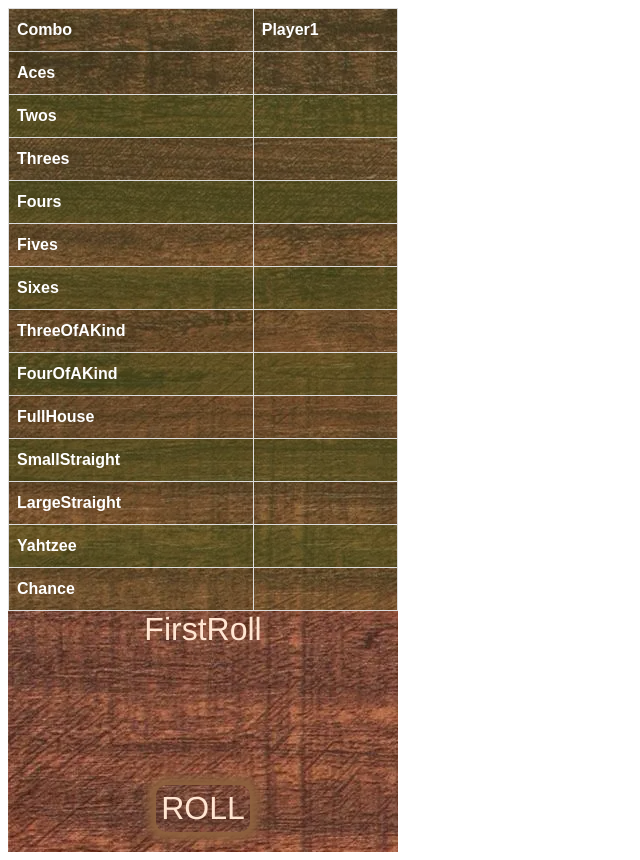
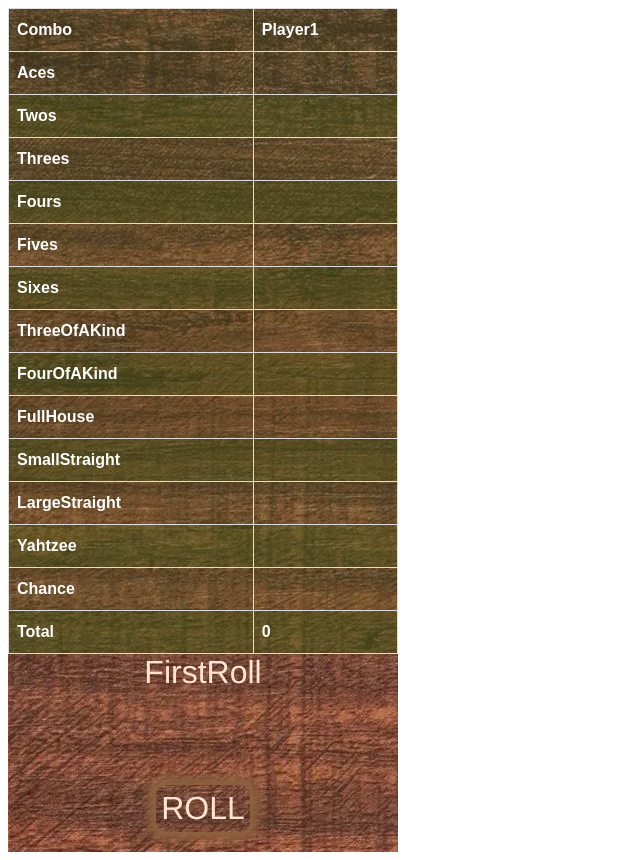
Before and after one commit to Ikshar/yahtzee, a React (Vite) app: page / in a window 1280 px wide. Shown: the whole page, without its empty margins (0-640 px from the left). Built offline with nearby package versions, Linux system fonts and the light colour scheme.

Commit message:
show total value in score table

```diff
--- a/src/components/ScoreTable.tsx
+++ b/src/components/ScoreTable.tsx
@@ -1,49 +1,21 @@
-import { useCallback, useContext } from "react";
+import { useContext } from "react";
 import { TableContext } from "../ctx/TableContext";
-import { Combination, RoundStage } from "../types";
-import { isEqual, isNil } from "lodash-es";
+import {
+  ActionType,
+  Combination,
+  GameState,
+  Player,
+  RoundStage,
+  Score,
+  Scores,
+} from "../types";
+import { isEqual, isNil, sum } from "lodash-es";
 
 export function ScoreTable() {
   const [state, dispatch] = useContext(TableContext);
-  const {
-    evaluatedScores,
-    currentPlayer,
-    recordedScores,
-    selectedScore,
-    stage,
-  } = state;
+  const { evaluatedScores, currentPlayer, recordedScores, selectedScore } = state;
 
-  const handleClick = useCallback(
-    (combo: Combination) => {
-      if (stage === RoundStage.FirstRoll) {
-        return;
-      }
-
-      const isScoreRecorded = !isNil(recordedScores[currentPlayer]?.[combo]);
-      if (isScoreRecorded) {
-        return;
-      }
-
-      const newScore = { [combo]: evaluatedScores[combo] };
-      const isTheSameScore = isEqual(selectedScore, newScore);
-
-      if (isTheSameScore) {
-        dispatch({ type: "setSelectedScore" });
-      } else {
-        dispatch({
-          type: "setSelectedScore",
-          payload: { [combo]: evaluatedScores[combo] },
-        });
-      }
-    },
-    [evaluatedScores, selectedScore, stage]
-  );
-
-  function isSelected(combo: Combination) {
-    if (selectedScore?.hasOwnProperty(combo)) {
-      return "selected";
-    }
-  }
+  const total = getTotal(selectedScore, recordedScores, currentPlayer);
 
   function isRecorded(combo: Combination) {
     if(recordedScores[currentPlayer].hasOwnProperty(combo)){
@@ -64,14 +36,72 @@
           <tr key={combo}>
             <th>{combo}</th>
             <th
-              className={`score-spot ${isRecorded(combo) || isSelected(combo)}`}
-              onClick={() => handleClick(combo)}
+              className={`score-spot ${isRecorded(combo) || isSelected(selectedScore, combo)}`}
+              onClick={() => handleClick(state, dispatch, combo)}
             >
               {recordedScores[currentPlayer]?.[combo] ?? evaluatedScores[combo]}
             </th>
           </tr>
         ))}
+        <tr>
+          <th>Total</th>
+          <th>{total}</th>
+        </tr>
       </tbody>
     </table>
   );
 }
+
+function handleClick(
+  state: GameState,
+  dispatch: React.Dispatch<ActionType>,
+  combo: Combination
+) {
+  const { stage, evaluatedScores, currentPlayer, recordedScores, selectedScore } = state;
+
+  if (stage === RoundStage.FirstRoll) {
+    return;
+  }
+
+  const isScoreRecorded = !isNil(recordedScores[currentPlayer]?.[combo]);
+  if (isScoreRecorded) {
+    return;
+  }
+
+  handleScoreRecord(selectedScore, evaluatedScores, combo, dispatch);
+}
+
+function handleScoreRecord(
+  selectedScore: Score | undefined,
+  evaluatedScore: Score,
+  combo: Combination,
+  dispatch: React.Dispatch<ActionType>
+) {
+  const newScore = { [combo]: evaluatedScore[combo] };
+  const isTheSameScore = isEqual(selectedScore, newScore);
+  if (isTheSameScore) {
+    dispatch({ type: "setSelectedScore" });
+  } else {
+    dispatch({
+      type: "setSelectedScore",
+      payload: { [combo]: evaluatedScore[combo] },
+    });
+  }
+}
+
+function isSelected(selectedScore: Score | undefined, combo: Combination) {
+  if (selectedScore?.hasOwnProperty(combo)) {
+    return "selected";
+  }
+}
+
+function getTotal(
+  selectedScore: Score | undefined,
+  scores: Scores,
+  currentPlayer: Player
+) {
+  const recordedValues = Object.values(scores[currentPlayer]);
+  const selectedValue = selectedScore ? Object.values(selectedScore)[0] : 0;
+  const allValues = recordedValues.concat(selectedValue);
+  return sum(allValues);
+}
```
